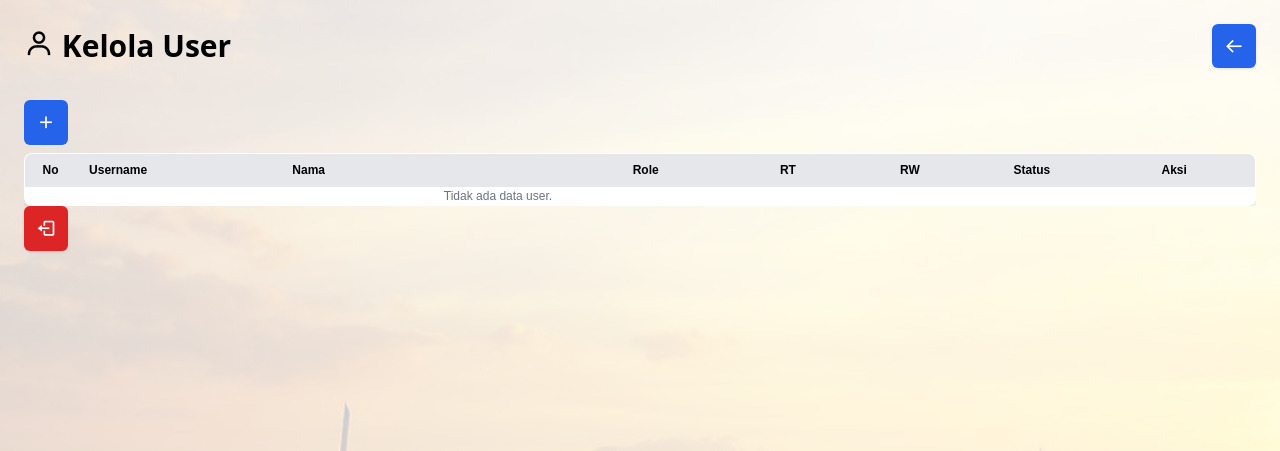
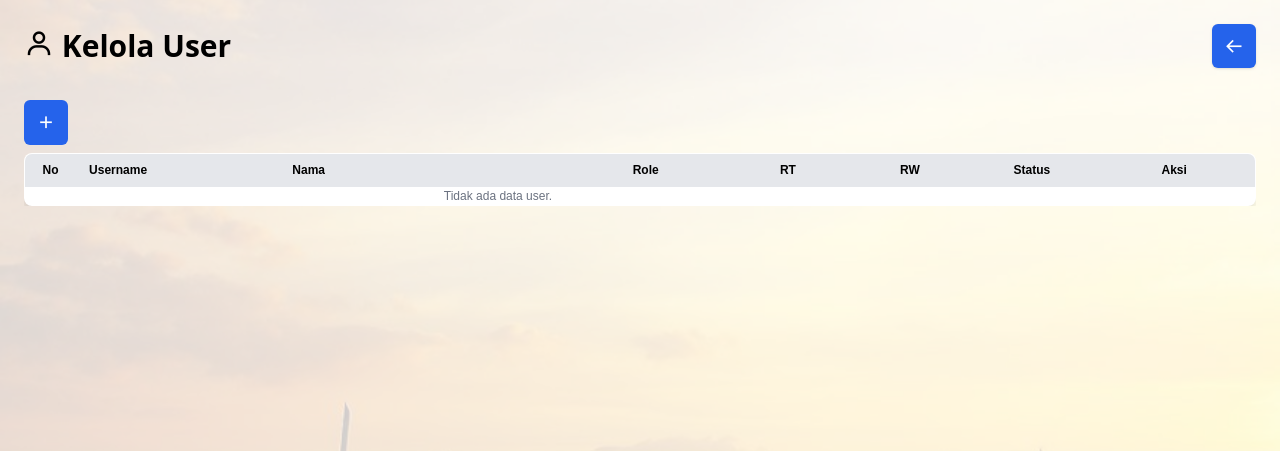
Before and after one commit to abiydoni/warga, a PHP site: page /dashboard/users.php in a window 1280 px wide. Shown: the top 451 px of the page. Run offline with PHP 8.4, Linux system fonts and the light colour scheme; the visitor is signed in with stand-in values (Sample User, id 1); data that the repository does not hold is empty; some libraries are stand-ins or nearby versions.

Commit message:
Update users.php

```diff
--- a/dashboard/users.php
+++ b/dashboard/users.php
@@ -142,10 +142,8 @@ $user = $_SESSION['user'];
         </form>
       </div>
     </div>
-    <button onclick="logout()" class="bg-red-600 hover:bg-red-700 px-3 py-2 rounded-md text-white shadow" title="Logout">
-      <i class='bx bx-log-out text-xl'></i>
-    </button>
-    <script>
+
+<script>
     $(document).ready(function() {
       // Load data user
       function loadUsers() {
```
